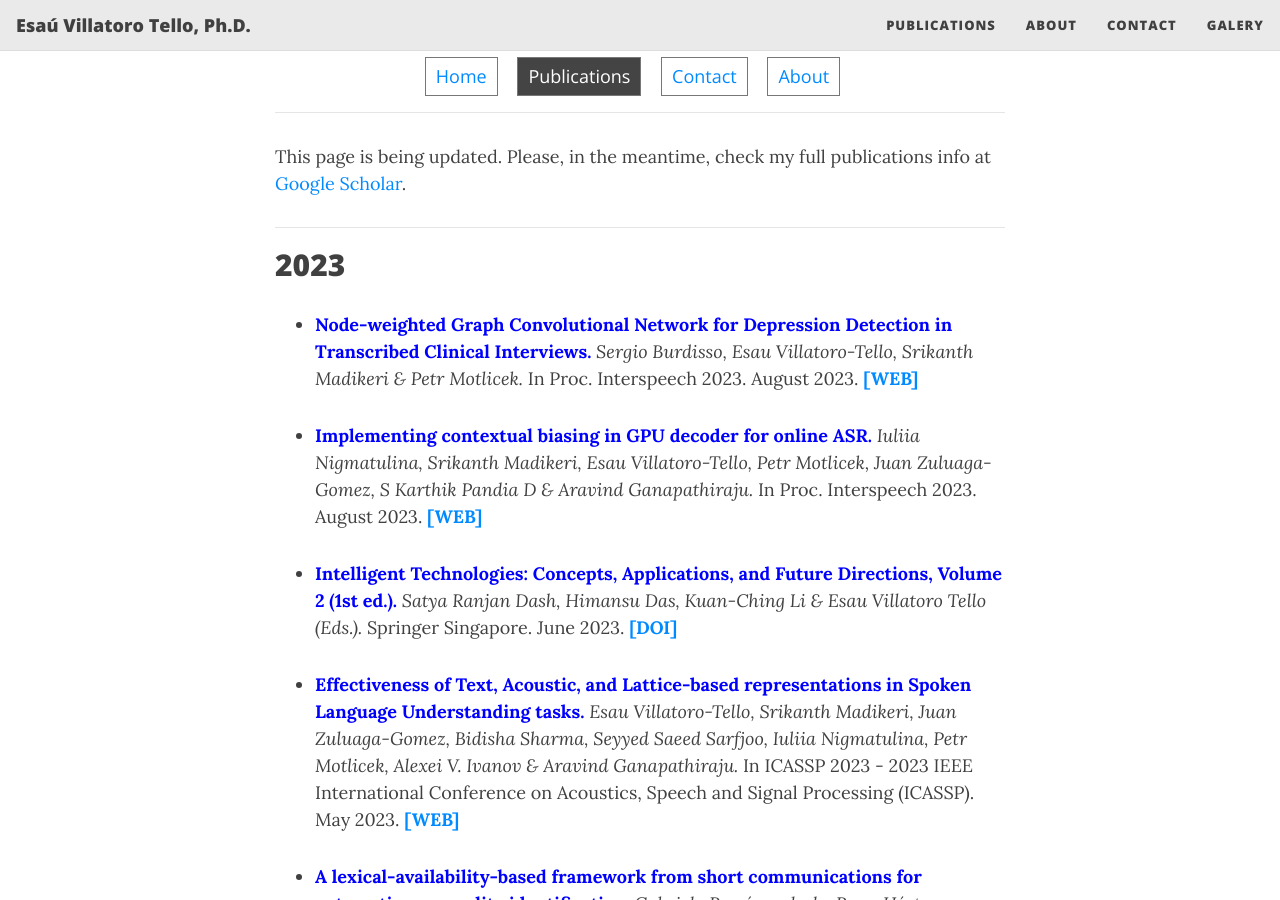
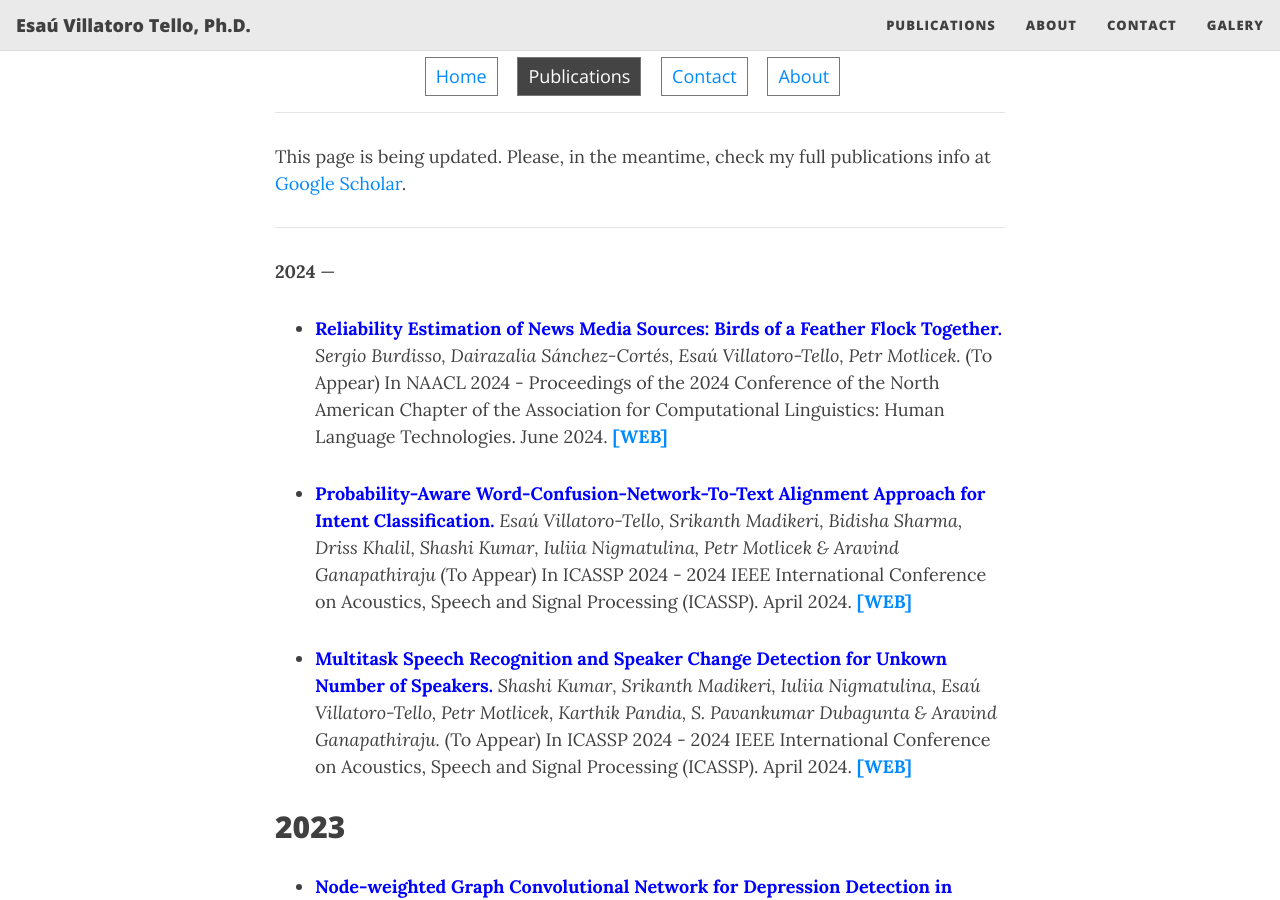
Before and after one commit to oravar333/oravar333.github.io, a Jekyll site: the page built from publications.md, in a window 1280 px wide and 900 px high, scrolled down 287 px. Built offline with Jekyll 4.4.1, drawn with Linux system fonts in a browser that asks for light colours; nearby versions of some CDN libraries.

Commit message:
Publications Update
Publications Update

```diff
--- a/publications.md
+++ b/publications.md
@@ -14,6 +14,15 @@
 This page is being updated. Please, in the meantime, check my full publications info at [Google Scholar](https://scholar.google.com/citations?hl=en&user=GzaiunYAAAAJ).
 
 ---
+**2024**
+---
+* <span style="color:blue">**Reliability Estimation of News Media Sources: Birds of a Feather Flock Together.**</span> *Sergio Burdisso, Dairazalia Sánchez-Cortés, Esaú Villatoro-Tello, Petr Motlicek.*  (To Appear) In NAACL 2024 - Proceedings of the 2024 Conference of the North American Chapter of the Association for Computational Linguistics: Human Language Technologies. June 2024. [**[WEB]**]()
+
+* <span style="color:blue">**Probability-Aware Word-Confusion-Network-To-Text Alignment Approach for Intent Classification.**</span> *Esaú Villatoro-Tello, Srikanth Madikeri, Bidisha Sharma, Driss Khalil, Shashi Kumar, Iuliia Nigmatulina, Petr Motlicek & Aravind Ganapathiraju*  (To Appear) In ICASSP 2024 - 2024 IEEE International Conference on Acoustics, Speech and Signal Processing (ICASSP). April 2024. [**[WEB]**]()
+
+* <span style="color:blue">**Multitask Speech Recognition and Speaker Change Detection for Unkown Number of Speakers.**</span> *Shashi Kumar, Srikanth Madikeri, Iuliia Nigmatulina, Esaú Villatoro-Tello, Petr Motlicek, Karthik Pandia, S. Pavankumar Dubagunta & Aravind Ganapathiraju.*  (To Appear) In ICASSP 2024 - 2024 IEEE International Conference on Acoustics, Speech and Signal Processing (ICASSP). April 2024. [**[WEB]**]()
+
+
 
 **2023**
 ---
```
